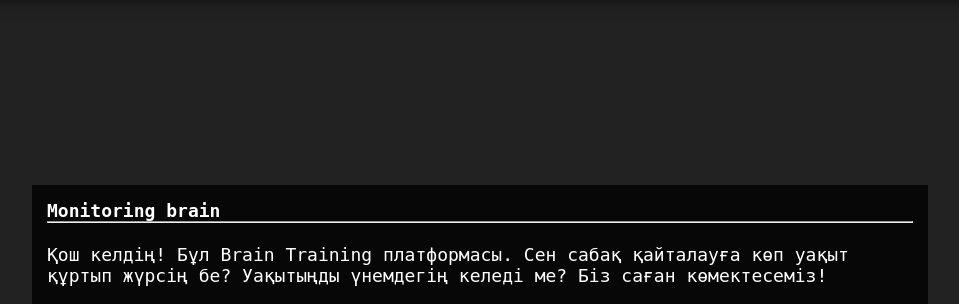
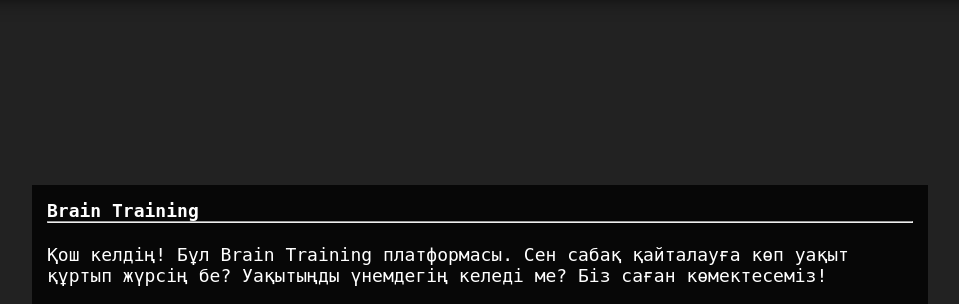
Before and after one commit to ErlanAyapov/project_1, a Django app: page / in a window 1280 px wide. Shown: the part 74-378 px from the top of the page, without its empty margins (160-1119 px from the left). Run offline with Django 3.2, Linux system fonts and the light colour scheme; some libraries are stand-ins or nearby versions.

Commit message:
changed logo text

```diff
--- a/main/templates/main/index.html
+++ b/main/templates/main/index.html
@@ -16,7 +16,7 @@
 	{% if not request.user.is_authenticated %}
 	<div class="about-container">
 		<div class="about-text-main">
-			<p><strong>Monitoring brain</strong><hr><br>
+			<p><strong>Brain Training</strong><hr><br>
 				Қош келдің! Бұл Brain Training платформасы.  Сен сабақ қайталауға көп уақыт құртып жүрсің бе? Уақытыңды үнемдегің келеді ме? Біз саған көмектесеміз!
 			</p><br>
 			<iframe width="100%" height="315" src="https://www.youtube-nocookie.com/embed/ucYLYi4KxIE?controls=0" title="YouTube video player" frameborder="0" allow="accelerometer; autoplay; clipboard-write; encrypted-media; gyroscope; picture-in-picture" allowfullscreen></iframe><br><br>
```
